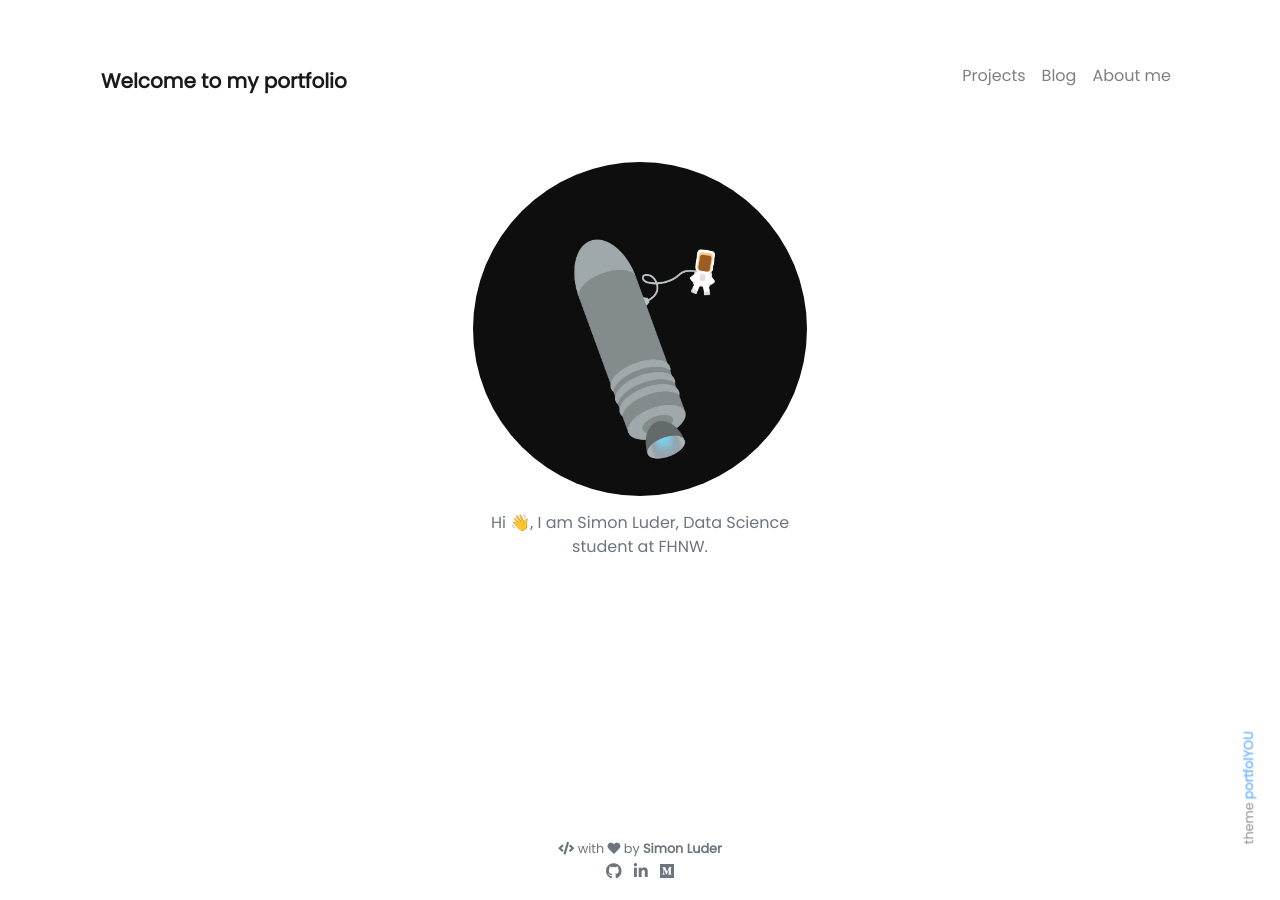
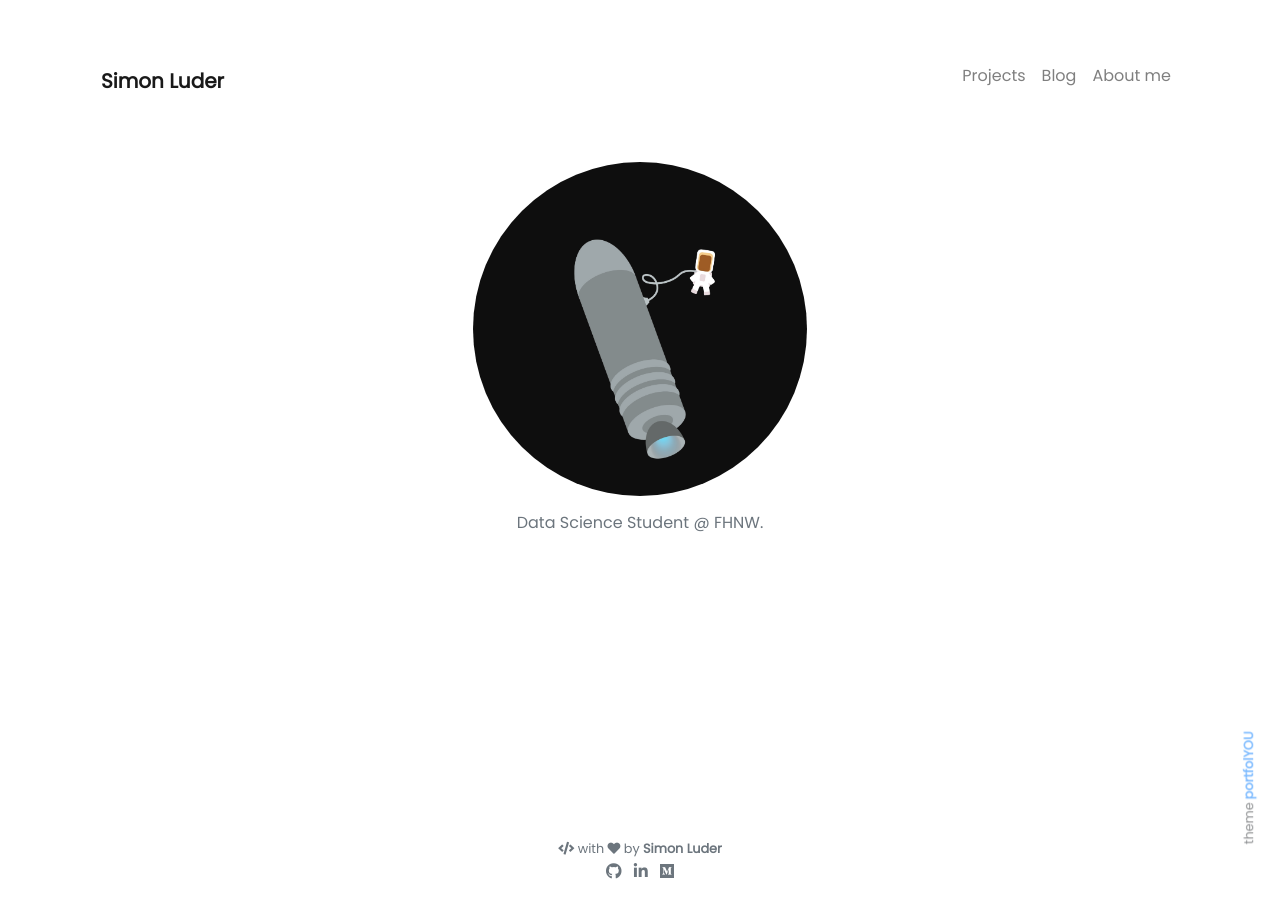
Before and after one commit to SimonLuder/simonluder.github.io, a Jekyll site: the page built from pages/index.md, in a window 1280 px wide. Built offline with Jekyll 4.4.1, drawn with Linux system fonts in a browser that asks for light colours; nearby versions of some CDN libraries; emoji names are drawn with the system emoji font.

Commit message:
Update _config.yml

```diff
--- a/_config.yml
+++ b/_config.yml
@@ -1,8 +1,7 @@
 ### Site Settings ###
-title               : Welcome to my portfolio
+title               : Simon Luder
 description         : >-
-                      Hi :wave:, I am Simon Luder,
-                      Data Science student at FHNW.
+                      Data Science Student @ FHNW.
 baseurl             : ""                                # Change to empty quotes if you are hosting your site at <your-username>.github.io directly
 
 
```
